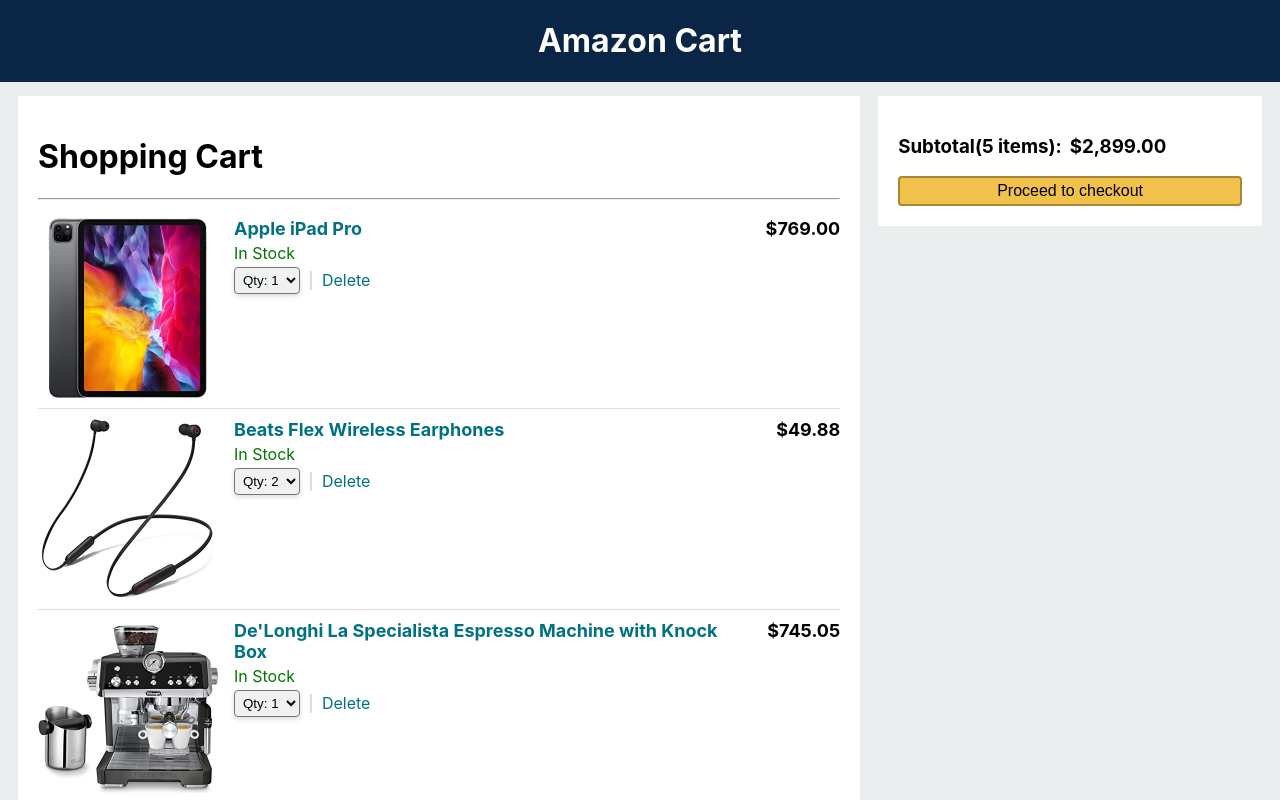
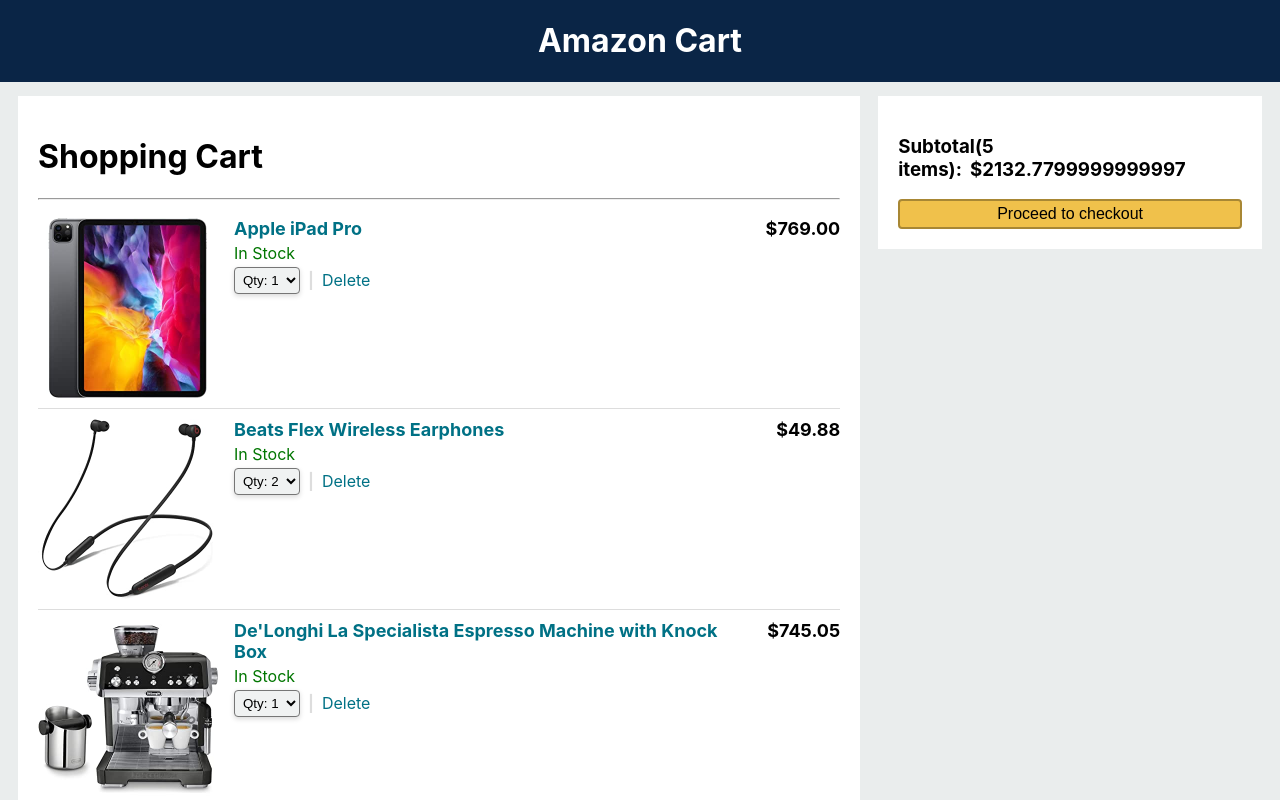
Before and after one commit to cdrmr18/react-amazon-cart, a React (Create React App) app: page / in a window 1280 px wide. Shown: the top 800 px of the page. Built offline with nearby package versions, Linux system fonts and the light colour scheme.

Commit message:
added a function to calculate total price in cart

```diff
--- a/src/components/AppMain.js
+++ b/src/components/AppMain.js
@@ -9,7 +9,7 @@
   return (
     <div className="App-Main">
         <CartItems items={ cartItems }/>
-        <CartTotal />
+        <CartTotal items={ cartItems }/>
     </div>
   )
 }
--- a/src/components/CartTotal.js
+++ b/src/components/CartTotal.js
@@ -1,13 +1,20 @@
 import React from 'react'
 import './CartTotal.css'
 
-function CartTotal() {
+function CartTotal({ items }) {
+  const getTotalPrice = () => {
+    let totalPrice = 0;
+    items.forEach((item) => {
+      totalPrice += (item.price * item.quantity)
+    })
+    return totalPrice;
+  }
     return (
         <div className="CartTotal">
           <h3>
             Subtotal(5 items):
             <span className="CartTotal-price">
-              $2,899.00
+              ${ getTotalPrice() }
             </span>
           </h3>
           <button>
```
